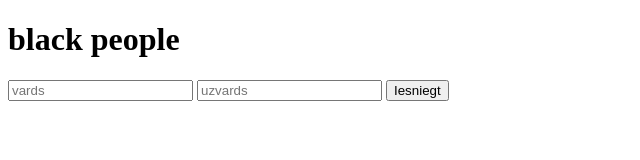
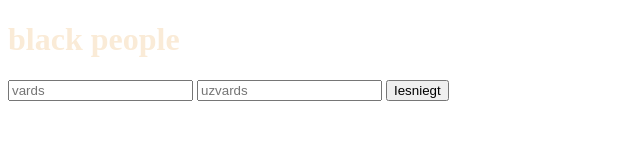
Before and after one commit to degviela/vardsuzvards, a plain HTML site: page index.html in a window 1280 px wide. Shown: the whole page, without its empty margins (0-640 px from the left). Drawn offline with nearby package versions, Linux system fonts and the light colour scheme.

Commit message:
h1 style mainits

```diff
--- a/index.html
+++ b/index.html
@@ -7,7 +7,7 @@
     <title>VardsUzvards</title>
 </head>
 <body>
-    <h1>black people</h1>
+    <h1 style = "color:antiquewhite;">black people</h1>
     <div class="main">
         <div class="box">
             <input type = "text" placeholder = "vards" id = "vards">
```
